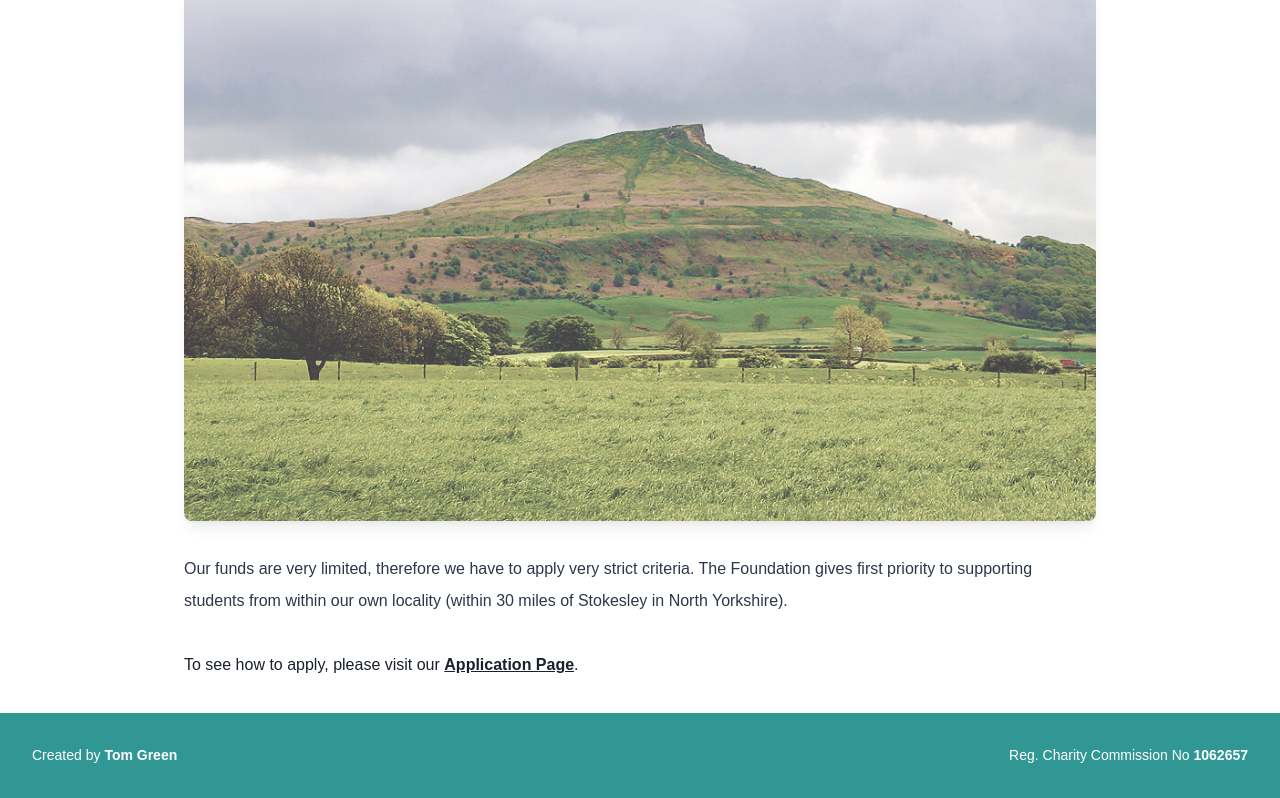
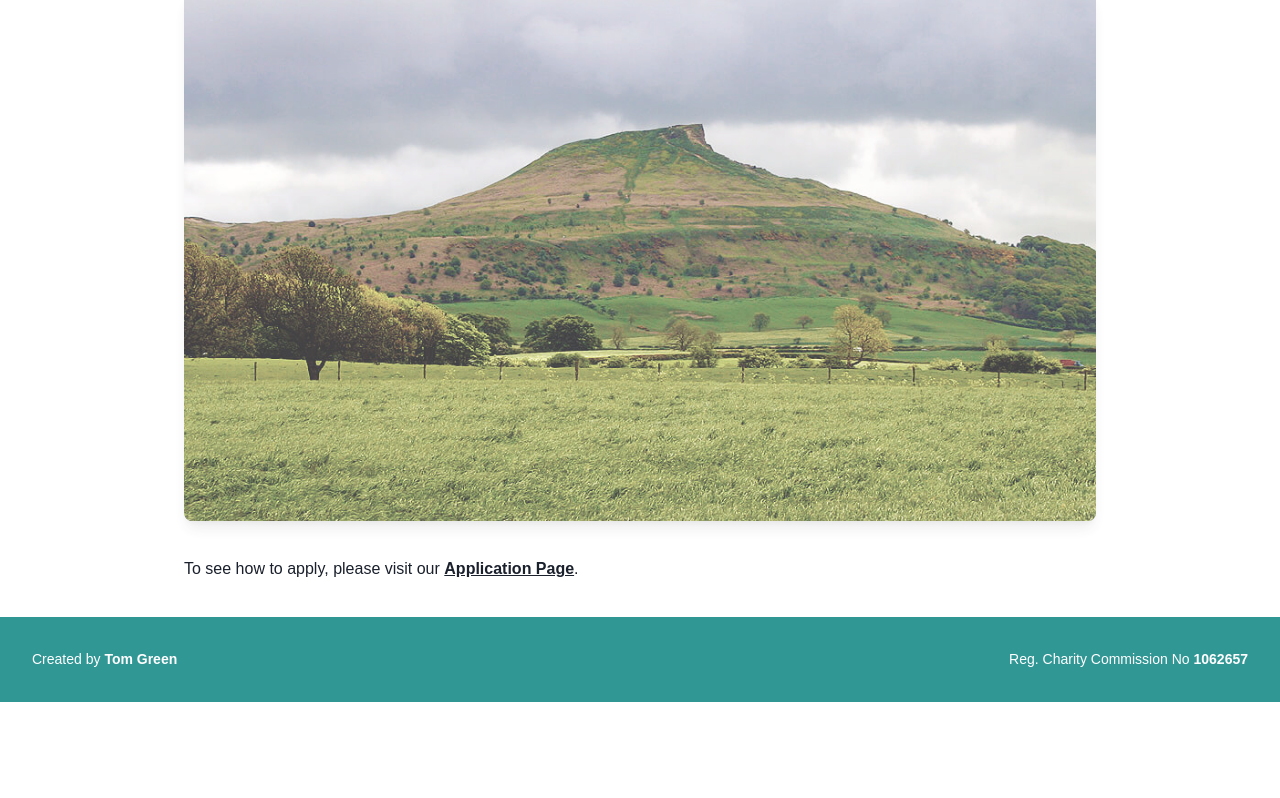
Before and after one commit to thomasgreen/mmwf, a Gatsby site: page / in a window 1280 px wide. Shown: the part 800-1598 px from the top of the page. After the commit the page ends 1502 px from the top, so only its background shows below. Built offline with nearby package versions, Linux system fonts and the light colour scheme; Gatsby itself is replaced by a stand-in of ours.

Commit message:
Update index.js

```diff
--- a/src/pages/index.js
+++ b/src/pages/index.js
@@ -57,15 +57,6 @@ function IndexPage() {
                     <img className="opacity-75 rounded-lg w-full shadow-lg" src={topping} alt="Madeleine Mary Walker"/>
                 </div>
 
-
-                <p className="mb-8 text-gray-800">
-                    Our funds are very limited, therefore we have to apply very strict criteria. The Foundation
-                    gives first
-                    priority to supporting students from within our own locality (within 30 miles of Stokesley
-                    in North
-                    Yorkshire).
-                </p>
-
                 <p>To see how to apply, please visit our{" "} <Link to="/apply"
                                                                     className="font-bold underline"> Application
                     Page</Link>.</p>
```
